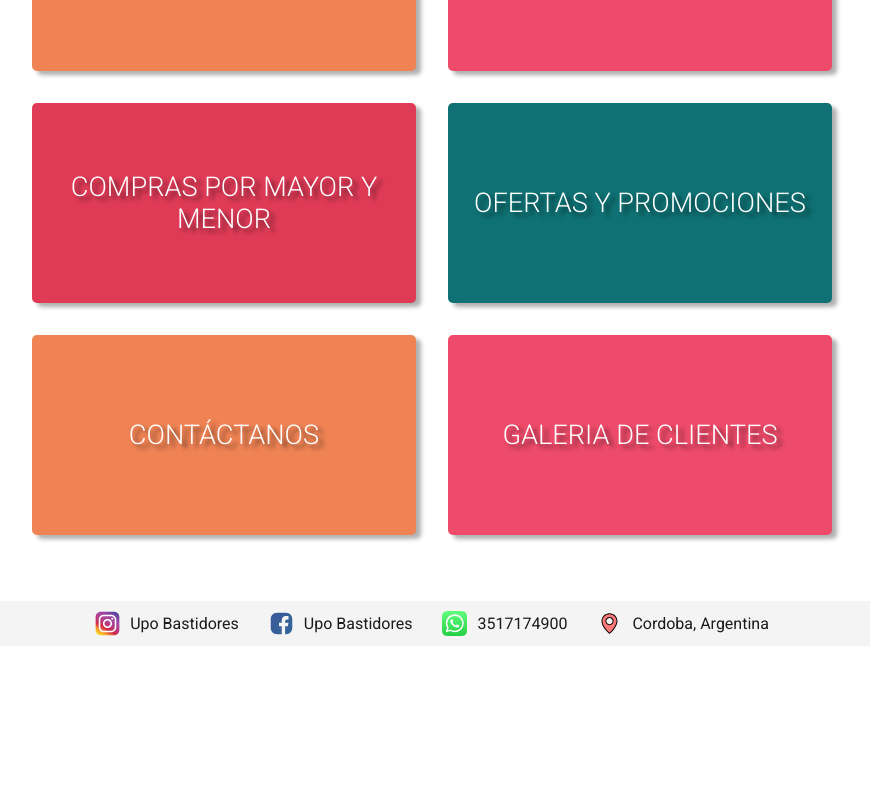
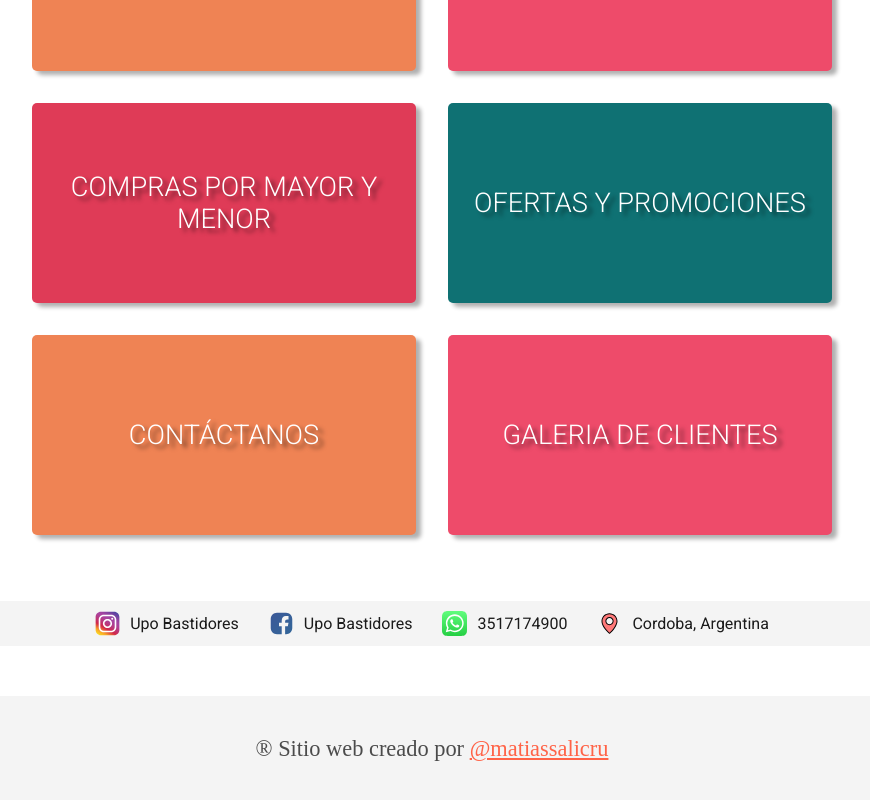
Before and after one commit to matiassalicru/upo-bastidores, a React (Create React App) app: page / in a window 1280 px wide. Shown: the part 961-1761 px from the top of the page, without its empty margins (208-1078 px from the left). Before the commit the page ends 1657 px from the top, so only its background shows below. Built offline with nearby package versions, Linux system fonts and the light colour scheme.

Commit message:
Website created by added

```diff
--- a/src/App.js
+++ b/src/App.js
@@ -14,6 +14,8 @@ import Ventas from "./Routes/Ventas/Ventas";
 import Promociones from "./Routes/Promociones/Promociones";
 import Contact from "./Routes/Contact/Contact";
 import Galeria from "./Routes/GaleriaDeClientes/Galeria";
+import SubFooter from './Routes/Componentes/Footer/SubFooter';
+
 
 function App() {
 
@@ -33,6 +35,7 @@ function App() {
             <Redirect to="/" />
           </Switch>
         </div>
+        <SubFooter />
       </Router>
     </>
   );
--- a/src/Routes/Componentes/Footer/Footer.css
+++ b/src/Routes/Componentes/Footer/Footer.css
@@ -13,7 +13,7 @@
   align-items: center;
   justify-content: space-between;
   margin: 10px 15px;
-  font-family: 'Roboto';
+  font-family: "Roboto";
 }
 
 .item a {
@@ -24,18 +24,36 @@
   color: #1b1b1b;
 }
 
-.icon-social{
+.icon-social {
   width: 25px;
   margin-right: 10px;
 }
 
-.links-container{
+.links-container {
   display: flex;
 }
 
+.subfooter-container {
+  z-index: -10;
+  background-color: #f4f4f4;
+  padding: 40px;
+  margin: 0;
+  display: flex;
+  align-items: center;
+  justify-content: center;
+}
+
+.subfooter-container p {
+  color: #4b4b4b;
+  font-size: 1.4em;
+}
+
+.subfooter-container p a {
+  color: tomato;
+}
 
 @media only screen and (max-width: 600px) {
-  .links-container{
+  .links-container {
     flex-direction: column;
   }
 }
--- /dev/null
+++ b/src/Routes/Componentes/Footer/SubFooter.js
@@ -0,0 +1,15 @@
+import React from "react";
+import "./Footer.css";
+
+function SubFooter() {
+  return (
+    <div className="subfooter-container">
+      <p>
+        &reg; Sitio web creado por{" "}
+        <a href="https://twitter.com/matiassalicru" target="_blank" rel="noopener noreferrer"> @matiassalicru</a>
+      </p>
+    </div>
+  );
+}
+
+export default SubFooter;
```
